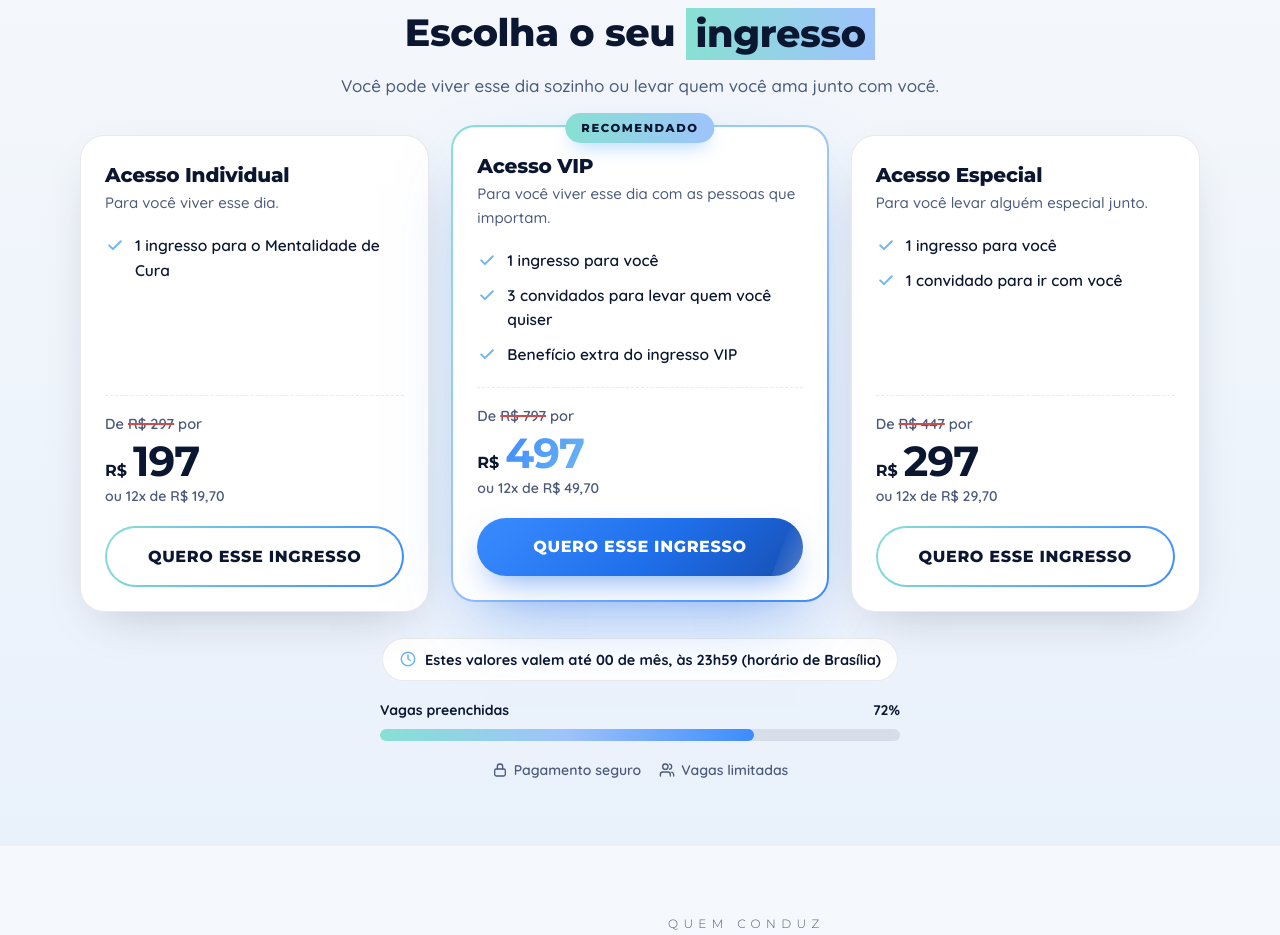
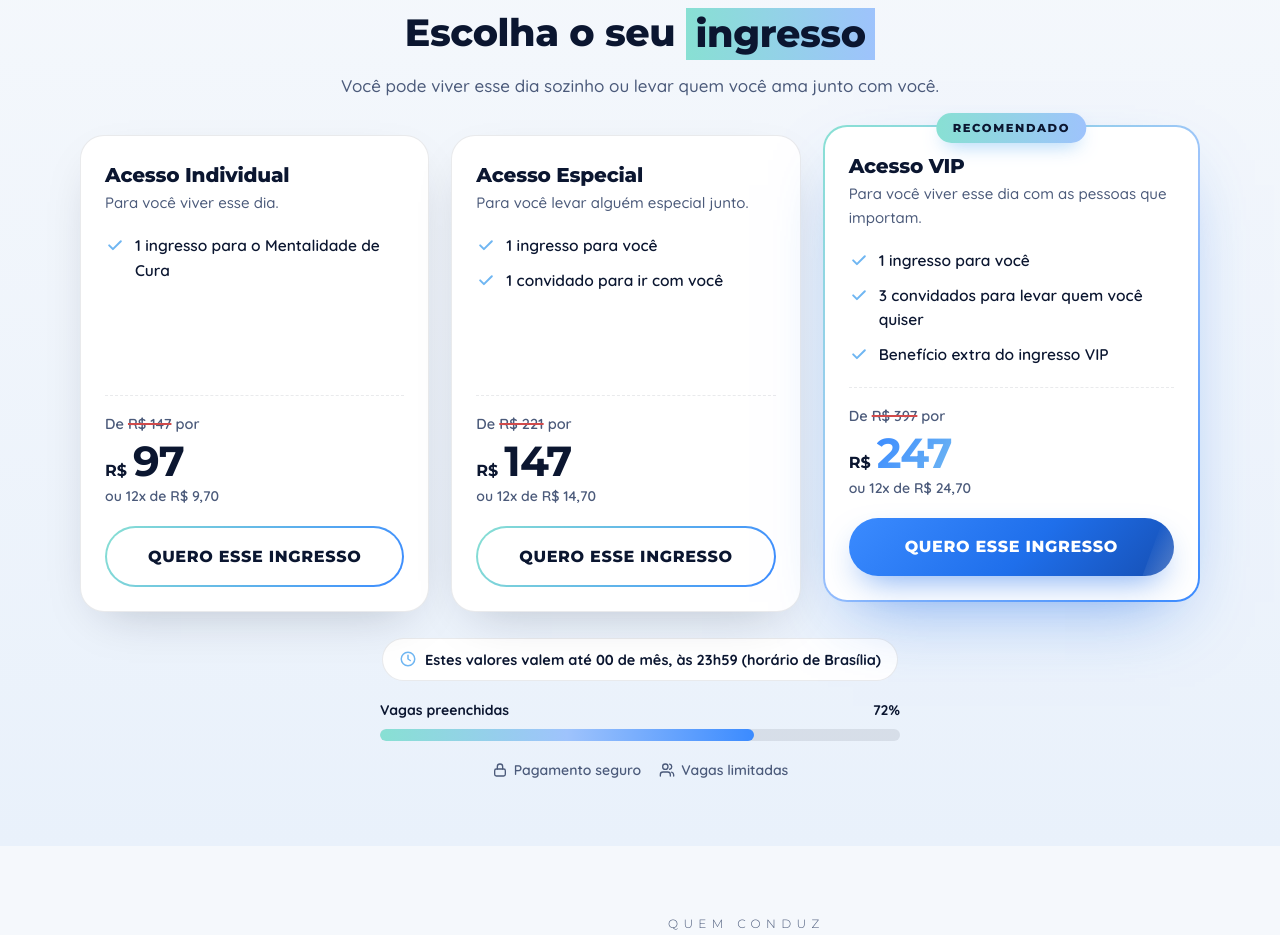
Before and after one commit to crisgonbarros/cmc-metodoevo, a plain HTML site: page cidade-vd/index.html in a window 1280 px wide. Shown: the part 2836-3771 px from the top of the page. Drawn offline with Linux system fonts and the light colour scheme.

Commit message:
Ingressos em ordem crescente e novos preços de exemplo na demonstração
Co-Authored-By: Claude Opus 5.5 <noreply@anthropic.com>
Claude-Session: https://claude.ai/code/session_01Rz8REtTdq6FSGPuyTgVphk

```diff
--- a/cidade-vd/index.html
+++ b/cidade-vd/index.html
@@ -386,11 +386,12 @@ html[data-theme="dark"]{--surface-solid:#0e1d40}
 .tk-foot{display:flex;flex-wrap:wrap;justify-content:center;gap:8px 18px;color:var(--muted);font-weight:600;font-size:14px}
 .tk-foot span{display:inline-flex;align-items:center;gap:6px}
 .tk-foot svg{width:16px;height:16px}
+/* Ordem: Individual, Especial, VIP (do mais barato ao mais caro) */
 @media (min-width:960px){
-  .tk-grid{grid-template-columns:1fr 1.08fr 1fr;gap:22px}
-  .tk.tk-vip{order:0;transform:translateY(-10px)}
+  .tk-grid{grid-template-columns:1fr 1fr 1.08fr;gap:22px}
+  .tk.tk-vip{transform:translateY(-10px)}
 }
-@media (max-width:959px){.tk.tk-vip{order:-1;margin-top:10px}}
+@media (max-width:959px){.tk.tk-vip{margin-top:10px}}
 
 /* Depois da compra */
 .steps{display:grid;gap:16px;margin-top:34px;counter-reset:st}
@@ -576,15 +577,32 @@ html.is-ended .sticky{display:none!important}
           <li class="js-opt"><svg viewBox="0 0 24 24" fill="none" stroke="currentColor" stroke-width="2.4" stroke-linecap="round" stroke-linejoin="round"><path d="M5 12.5l4.5 4.5L19 7.5"/></svg>{{EXTRA_INDIVIDUAL_2}}</li>
         </ul>
         <div class="price">
-          <span class="de js-opt">De <s>R$ 297</s> por</span>
-          <span class="por"><small>R$</small><b class="js-price" data-de="297">197</b></span>
-          <span class="parc js-opt">ou 12x de R$ 19,70</span>
+          <span class="de js-opt">De <s>R$ 147</s> por</span>
+          <span class="por"><small>R$</small><b class="js-price" data-de="147">97</b></span>
+          <span class="parc js-opt">ou 12x de R$ 9,70</span>
         </div>
         <button class="btn js-buy" type="button">Quero esse ingresso</button>
       </article>
 
+      <!-- Acesso Especial -->
+      <article class="tk rv d1" data-ingresso="Especial" data-checkout="{{CHECKOUT_ESPECIAL}}">
+        <h3>Acesso Especial</h3>
+        <p class="for">Para você levar alguém especial junto.</p>
+        <ul>
+          <li><svg viewBox="0 0 24 24" fill="none" stroke="currentColor" stroke-width="2.4" stroke-linecap="round" stroke-linejoin="round"><path d="M5 12.5l4.5 4.5L19 7.5"/></svg>1 ingresso para você</li>
+          <li><svg viewBox="0 0 24 24" fill="none" stroke="currentColor" stroke-width="2.4" stroke-linecap="round" stroke-linejoin="round"><path d="M5 12.5l4.5 4.5L19 7.5"/></svg><span><span class="js-conv" data-n="1">1</span> para ir com você</span></li>
+          <li class="js-opt"><svg viewBox="0 0 24 24" fill="none" stroke="currentColor" stroke-width="2.4" stroke-linecap="round" stroke-linejoin="round"><path d="M5 12.5l4.5 4.5L19 7.5"/></svg>{{EXTRA_ESPECIAL_1}}</li>
+          <li class="js-opt"><svg viewBox="0 0 24 24" fill="none" stroke="currentColor" stroke-width="2.4" stroke-linecap="round" stroke-linejoin="round"><path d="M5 12.5l4.5 4.5L19 7.5"/></svg>{{EXTRA_ESPECIAL_2}}</li>
+        </ul>
+        <div class="price">
+          <span class="de js-opt">De <s>R$ 221</s> por</span>
+          <span class="por"><small>R$</small><b class="js-price" data-de="221">147</b></span>
+          <span class="parc js-opt">ou 12x de R$ 14,70</span>
+        </div>
+        <button class="btn js-buy" type="button">Quero esse ingresso</button>
+      </article>
       <!-- Acesso VIP (destaque) -->
-      <article class="tk tk-vip rv d1" data-ingresso="VIP" data-checkout="{{CHECKOUT_VIP}}">
+      <article class="tk tk-vip rv d2" data-ingresso="VIP" data-checkout="{{CHECKOUT_VIP}}">
         <span class="badge">Recomendado</span>
         <h3>Acesso VIP</h3>
         <p class="for">Para você viver esse dia com as pessoas que importam.</p>
@@ -595,27 +613,9 @@ html.is-ended .sticky{display:none!important}
           <li class="js-opt"><svg viewBox="0 0 24 24" fill="none" stroke="currentColor" stroke-width="2.4" stroke-linecap="round" stroke-linejoin="round"><path d="M5 12.5l4.5 4.5L19 7.5"/></svg>{{EXTRA_VIP_2}}</li>
         </ul>
         <div class="price">
-          <span class="de js-opt">De <s>R$ 797</s> por</span>
-          <span class="por"><small>R$</small><b class="js-price" data-de="797">497</b></span>
-          <span class="parc js-opt">ou 12x de R$ 49,70</span>
-        </div>
-        <button class="btn js-buy" type="button">Quero esse ingresso</button>
-      </article>
-
-      <!-- Acesso Especial -->
-      <article class="tk rv d2" data-ingresso="Especial" data-checkout="{{CHECKOUT_ESPECIAL}}">
-        <h3>Acesso Especial</h3>
-        <p class="for">Para você levar alguém especial junto.</p>
-        <ul>
-          <li><svg viewBox="0 0 24 24" fill="none" stroke="currentColor" stroke-width="2.4" stroke-linecap="round" stroke-linejoin="round"><path d="M5 12.5l4.5 4.5L19 7.5"/></svg>1 ingresso para você</li>
-          <li><svg viewBox="0 0 24 24" fill="none" stroke="currentColor" stroke-width="2.4" stroke-linecap="round" stroke-linejoin="round"><path d="M5 12.5l4.5 4.5L19 7.5"/></svg><span><span class="js-conv" data-n="1">1</span> para ir com você</span></li>
-          <li class="js-opt"><svg viewBox="0 0 24 24" fill="none" stroke="currentColor" stroke-width="2.4" stroke-linecap="round" stroke-linejoin="round"><path d="M5 12.5l4.5 4.5L19 7.5"/></svg>{{EXTRA_ESPECIAL_1}}</li>
-          <li class="js-opt"><svg viewBox="0 0 24 24" fill="none" stroke="currentColor" stroke-width="2.4" stroke-linecap="round" stroke-linejoin="round"><path d="M5 12.5l4.5 4.5L19 7.5"/></svg>{{EXTRA_ESPECIAL_2}}</li>
-        </ul>
-        <div class="price">
-          <span class="de js-opt">De <s>R$ 447</s> por</span>
-          <span class="por"><small>R$</small><b class="js-price" data-de="447">297</b></span>
-          <span class="parc js-opt">ou 12x de R$ 29,70</span>
+          <span class="de js-opt">De <s>R$ 397</s> por</span>
+          <span class="por"><small>R$</small><b class="js-price" data-de="397">247</b></span>
+          <span class="parc js-opt">ou 12x de R$ 24,70</span>
         </div>
         <button class="btn js-buy" type="button">Quero esse ingresso</button>
       </article>
```
